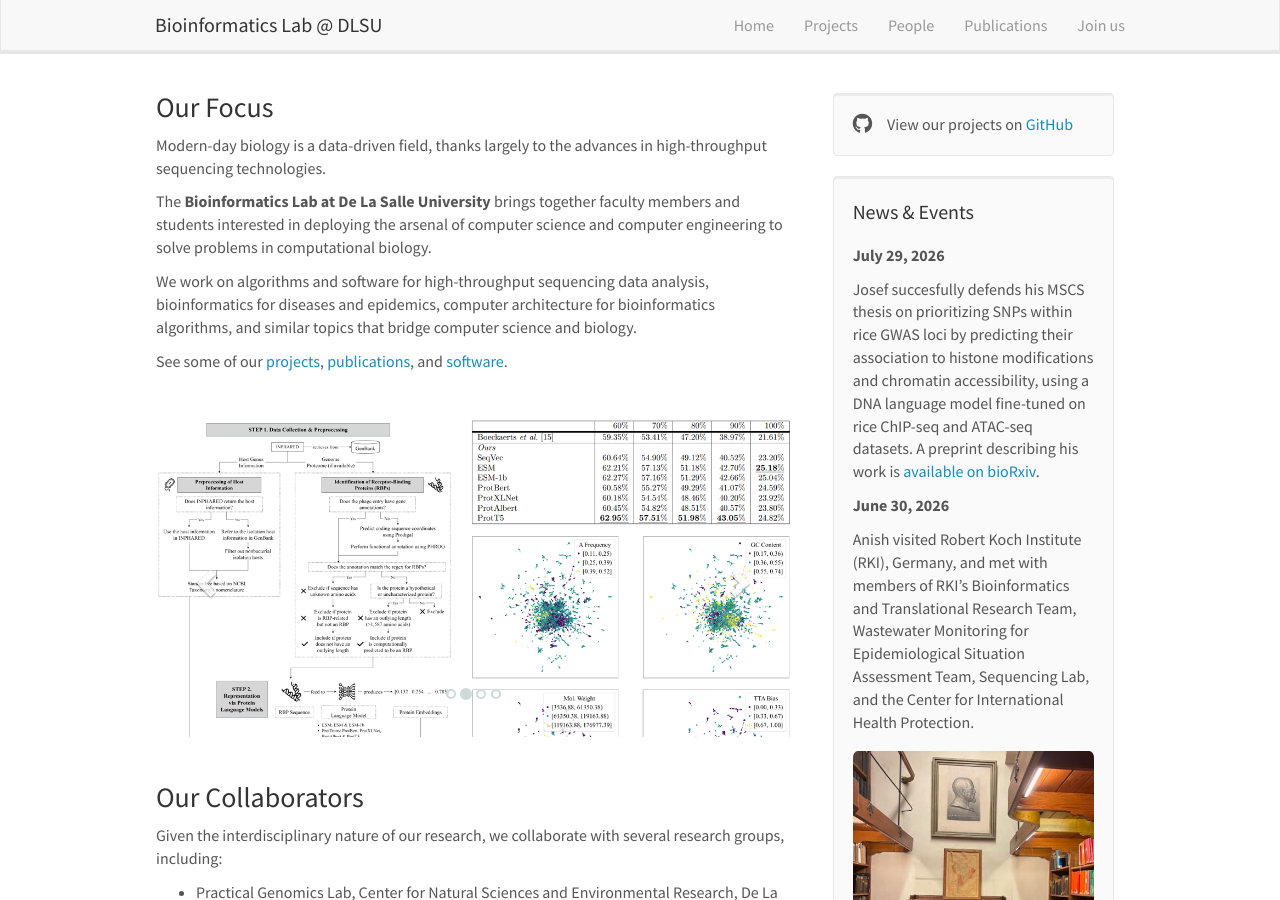
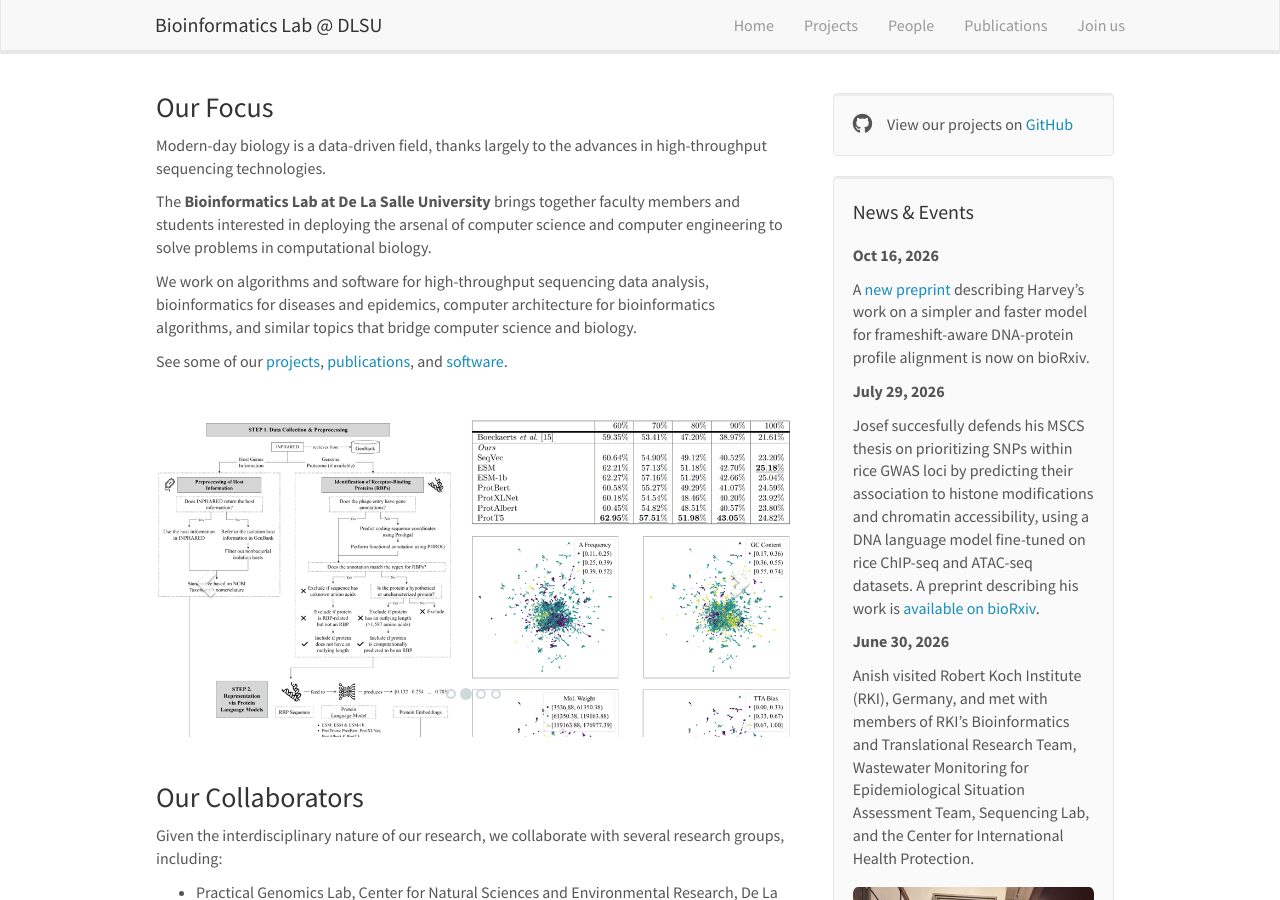
Before and after one commit to bioinfodlsu/bioinfodlsu.github.io, a Jekyll site: the page built from _pages/home.md, in a window 1280 px wide and 900 px high. Built offline with Jekyll 4.4.1, drawn with Linux system fonts in a browser that asks for light colours; nearby versions of some CDN libraries; some of the changed text lies outside the part shown.

Commit message:
Add Harvey preprint

```diff
--- a/_data/news.yml
+++ b/_data/news.yml
@@ -1,3 +1,6 @@
+- date: Oct 16, 2026
+  headline: A [new preprint](https://www.biorxiv.org/content/10.64898/2026.10.14.759091v1) describing Harvey's work on a simpler and faster model for frameshift-aware DNA-protein profile alignment is now on bioRxiv.
+
 - date: July 29, 2026
   headline: Josef succesfully defends his MSCS thesis on prioritizing SNPs within rice GWAS loci by predicting their association to histone modifications and chromatin accessibility, using a DNA language model fine-tuned on rice ChIP-seq and ATAC-seq datasets. A preprint describing his work is [available on bioRxiv](https://doi.org/10.64898/2026.07.24.740656).
 
```
